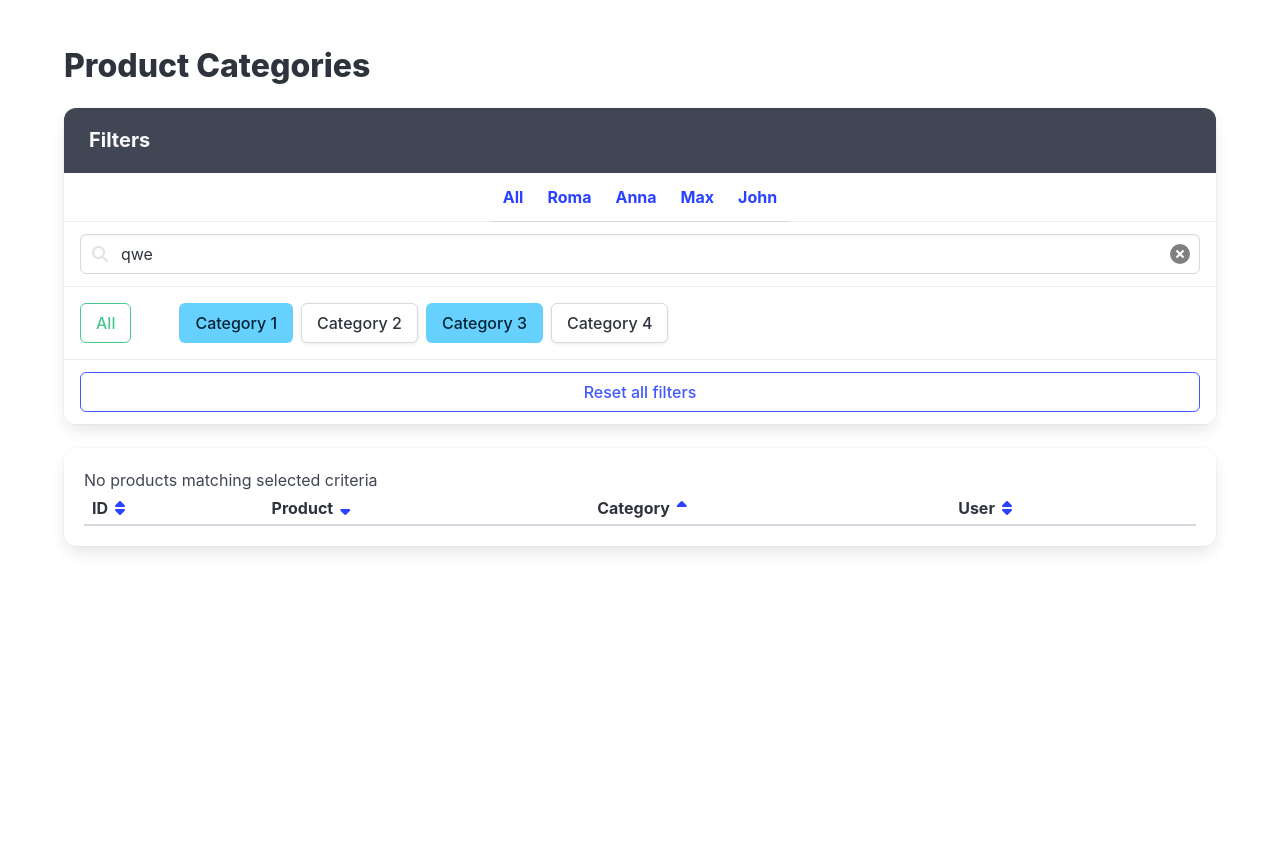
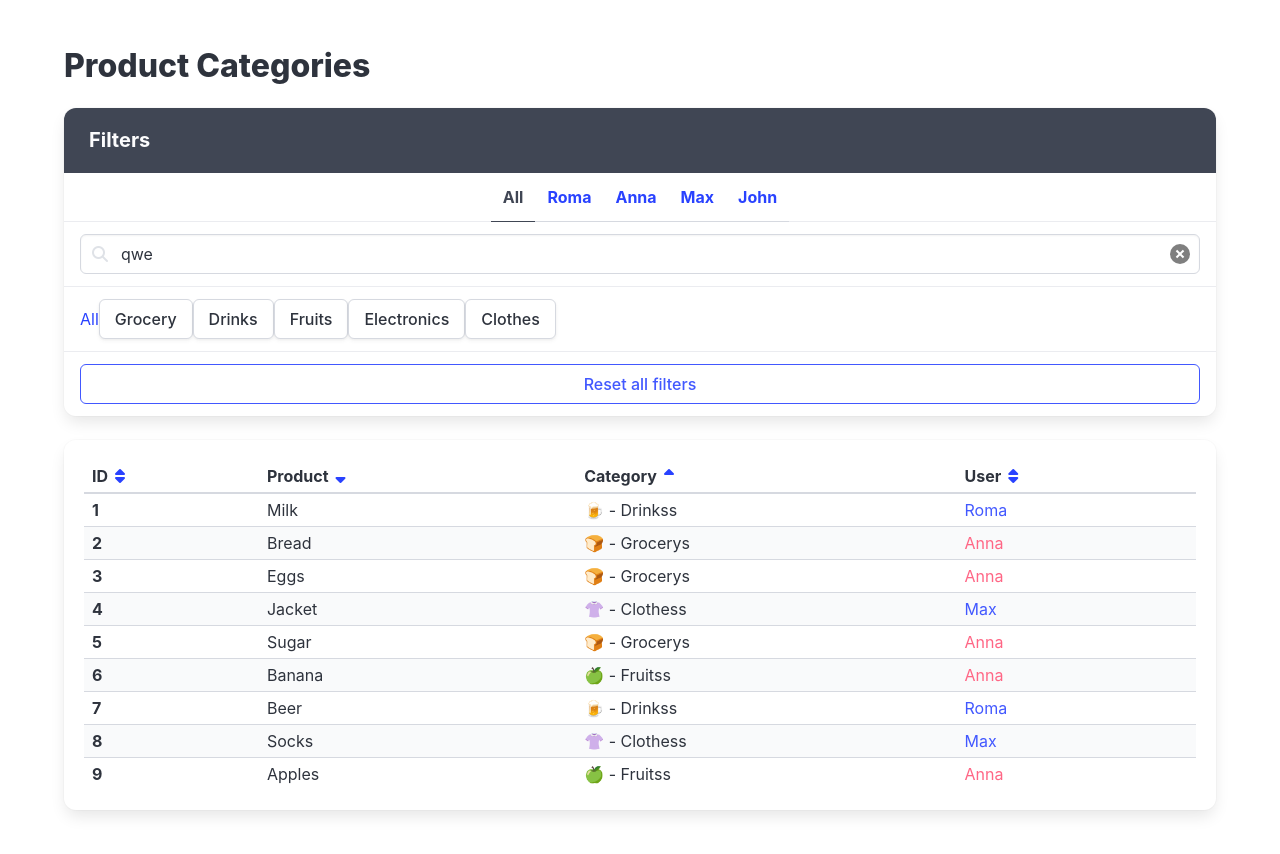
Before and after one commit to ArturShmidt/react_practice_shmidt, a React (Vite) app: page / in a window 1280 px wide. Shown: the top 854 px of the page. Before the commit the page ends 800 px from the top, so only its background shows below. Built offline with nearby package versions, Linux system fonts and the light colour scheme.

Commit message:
commit 4

```diff
--- a/src/App.jsx
+++ b/src/App.jsx
@@ -23,16 +23,28 @@ const products = productsFromServer.map(product => {
 const visibleByUsers = (prod, userName) => {
   const preparedProducts = [...prod];
 
-  if (userName) {
+  if (userName && userName !== 'All') {
     return preparedProducts.filter(product => product.user.name === userName);
   }
 
   return preparedProducts;
 };
 
+const visibleByCat = (prod, catName) => {
+  const preparedProducts = [...prod];
+
+  if (catName && catName !== 'All') {
+    return preparedProducts.filter(product => product.category.title === catName);
+  }
+
+  return preparedProducts;
+}
+
 export const App = () => {
-  const [userName] = useState('All');
-  const visibleProducts = visibleByUsers(products, userName);
+  const [userName, setUserName] = useState('All');
+  let visibleProducts = visibleByUsers(products, userName);
+  const [catName, setCatName] = useState('All');
+  visibleProducts = visibleByCat(visibleProducts, catName);
   const hasProducts = visibleProducts.length > 0;
 
   return (
@@ -45,12 +57,29 @@ export const App = () => {
             <p className="panel-heading">Filters</p>
 
             <p className="panel-tabs has-text-weight-bold">
-              <a data-cy="FilterAllUsers" href="#/">
+              <a
+                data-cy="FilterAllUsers"
+                href="#/"
+                className={userName === 'All' ? 'is-active' : ''}
+                onClick={e => {
+                  e.preventDefault();
+                  setUserName('All');
+                }}
+              >
                 All
               </a>
 
               {usersFromServer.map(user => (
-                <a data-cy="FilterUser" href="#/" key={user.id}>
+                <a
+                  data-cy="FilterUser"
+                  href="#/"
+                  key={user.id}
+                  className={userName === user.name ? 'is-active' : ''}
+                  onClick={e => {
+                    e.preventDefault();
+                    setUserName(user.name);
+                  }}
+                >
                   {user.name}
                 </a>
               ))}
@@ -85,33 +114,27 @@ export const App = () => {
               <a
                 href="#/"
                 data-cy="AllCategories"
-                className="button is-success mr-6 is-outlined"
+                className={catName === 'All' ? 'is-info' : ''}
+                onClick={e => {
+                  e.preventDefault();
+                  setCatName('All');
+                }}
               >
                 All
               </a>
 
-              <a
+              {categoriesFromServer.map((cat) => (<a
                 data-cy="Category"
-                className="button mr-2 my-1 is-info"
                 href="#/"
+                key={cat.id}
+                className={`button ${catName === cat.title ? 'is-info' : ''}`}
+                  onClick={e => {
+                    e.preventDefault();
+                    setCatName(cat.title);
+                  }}
               >
-                Category 1
-              </a>
-
-              <a data-cy="Category" className="button mr-2 my-1" href="#/">
-                Category 2
-              </a>
-
-              <a
-                data-cy="Category"
-                className="button mr-2 my-1 is-info"
-                href="#/"
-              >
-                Category 3
-              </a>
-              <a data-cy="Category" className="button mr-2 my-1" href="#/">
-                Category 4
-              </a>
+                {cat.title}
+              </a>))}
             </div>
 
             <div className="panel-block">
@@ -188,6 +211,7 @@ export const App = () => {
             <tbody>
               {visibleProducts.map(product => {
                 let userClassName = '';
+
                 if (product.user) {
                   userClassName =
                     product.user.sex === 'm'
```
